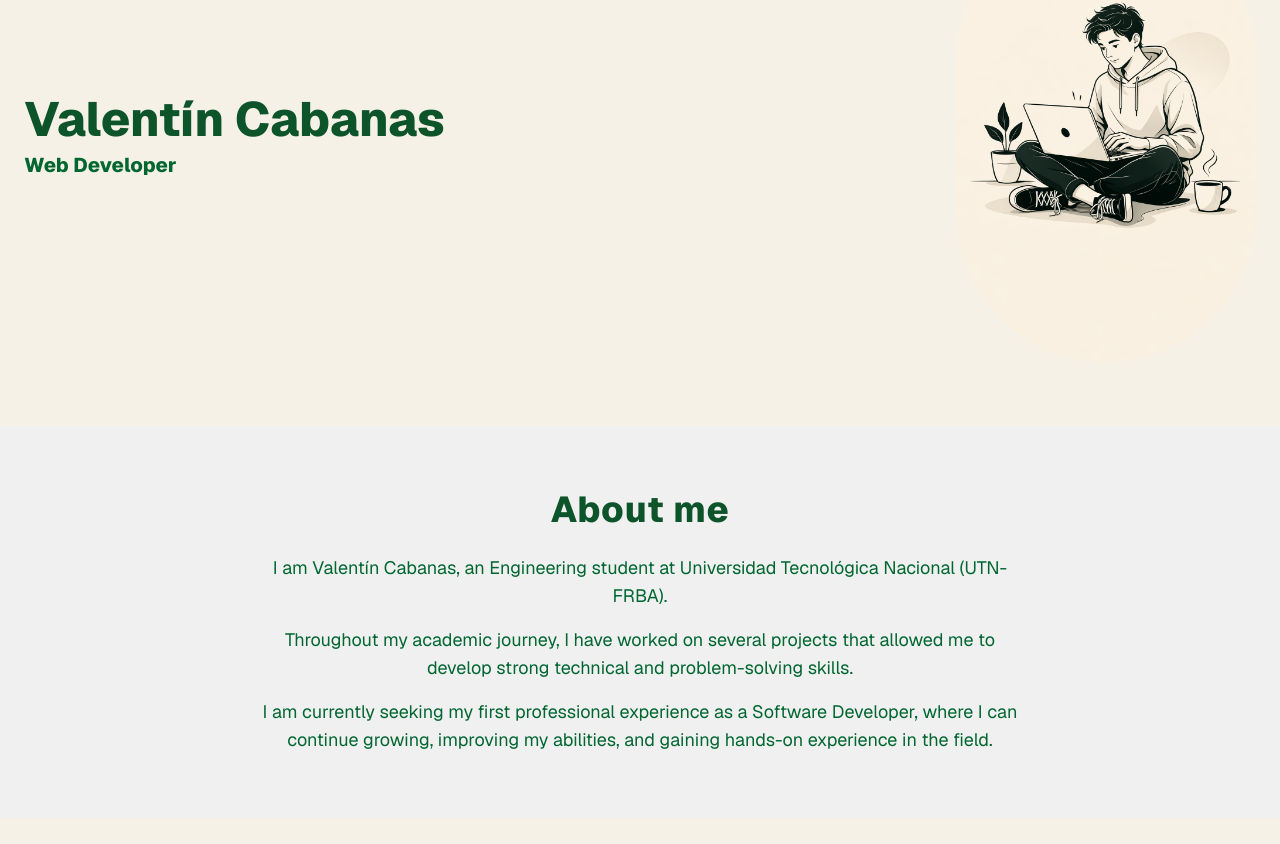
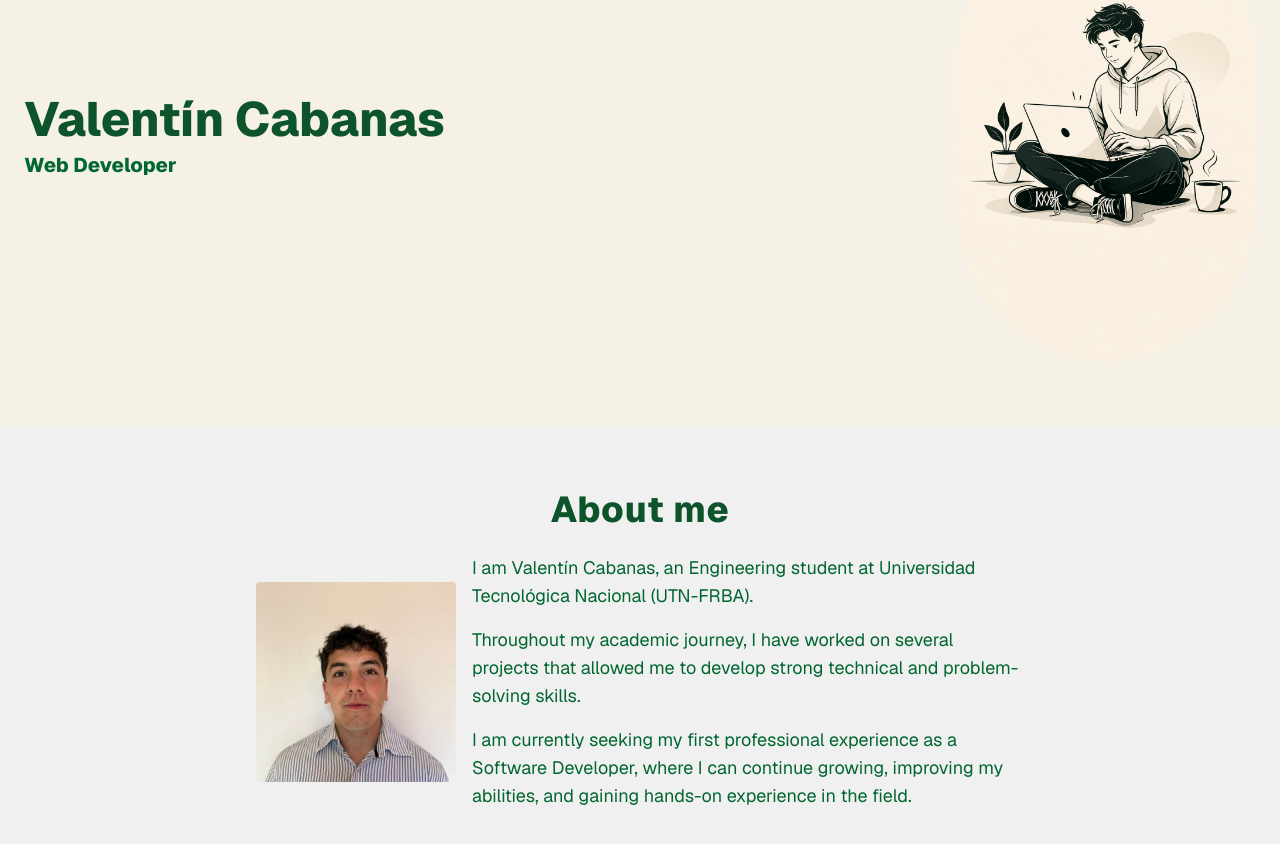
Before and after one commit to Valenc04/Portfolio, a Next.js app: page / in a window 1280 px wide. Shown: the part 216-1060 px from the top of the page. Built offline with nearby package versions, Linux system fonts and the light colour scheme.

Commit message:
Secciones terminadas, queda seccion proyectos y despues deployarlo

```diff
--- a/app/components/navbar.tsx
+++ b/app/components/navbar.tsx
@@ -1,19 +1,30 @@
 "use client";
 import { useState } from "react";
-import Link from "next/link";
 
 export default function Navbar() {
   const [menuOpen, setMenuOpen] = useState(false);
+
+  const handleSmoothScroll = (e: React.MouseEvent<HTMLAnchorElement>) => {
+    e.preventDefault();
+    const href = e.currentTarget.getAttribute("href");
+    if (!href || !href.startsWith("#")) return;
+    const id = href.slice(1);
+    const target = document.getElementById(id);
+    if (target) {
+      target.scrollIntoView({ behavior: "smooth", block: "start" });
+    }
+    setMenuOpen(false);
+  };
 
   return (
     <nav className="fixed top-0 left-0 w-full h-16 flex justify-between items-center px-4 sm:px-6 bg-[#f5f1e6] border border-black/10 text-black z-50 min-w-0">
 
       {/* Links Desktop */}
       <div className="hidden md:flex gap-6 font-sans">
-        <Link href="#home">Home</Link>
-        <Link href="#sobre">About me</Link>
-        <Link href="#proyectos">Projects</Link>
-        <Link href="#contacto">Contact</Link>
+        <a href="#home" onClick={handleSmoothScroll}>Home</a>
+        <a href="#sobre" onClick={handleSmoothScroll}>About me</a>
+        <a href="#proyectos" onClick={handleSmoothScroll}>Projects</a>
+        <a href="#contacto" onClick={handleSmoothScroll}>Contact</a>
       </div>
 
       {/* Botón Hamburguesa */}
@@ -47,10 +58,10 @@ export default function Navbar() {
         </div>
 
         <div className="flex flex-col items-center gap-8 mt-8 font-sans">
-          <Link href="#home" onClick={() => setMenuOpen(false)}>Home</Link>
-          <Link href="#sobre" onClick={() => setMenuOpen(false)}>About me</Link>
-          <Link href="#proyectos" onClick={() => setMenuOpen(false)}>Projects</Link>
-          <Link href="#contacto" onClick={() => setMenuOpen(false)}>Contact</Link>
+          <a href="#home" onClick={handleSmoothScroll}>Home</a>
+          <a href="#sobre" onClick={handleSmoothScroll}>About me</a>
+          <a href="#proyectos" onClick={handleSmoothScroll}>Projects</a>
+          <a href="#contacto" onClick={handleSmoothScroll}>Contact</a>
         </div>
       </div>
     </nav>
--- a/app/globals.css
+++ b/app/globals.css
@@ -22,6 +22,7 @@
 html {
   overflow-x: hidden;
   max-width: 100vw;
+  scroll-behavior: smooth;
 }
 
 body {
@@ -30,3 +31,11 @@ body {
   font-family: Arial, Helvetica, sans-serif;
   max-width: 100%;
 }
+
+/* Margen para que al hacer scroll suave las secciones no queden bajo la navbar fija */
+#home,
+#sobre,
+#proyectos,
+#contacto {
+  scroll-margin-top: 5rem;
+}
--- a/app/page.tsx
+++ b/app/page.tsx
@@ -4,7 +4,7 @@ import { Github, Linkedin, Mail } from "lucide-react";
 export default function Home() {
   return (
     <>
-    <main className="flex flex-col w-full min-w-0 max-w-full px-4 sm:px-6 box-border bg-[#f5f1e6] py-16">
+    <main id="home" className="flex flex-col w-full min-w-0 max-w-full px-4 sm:px-6 box-border bg-[#f5f1e6] py-16">
       <div className="flex flex-col sm:flex-row items-center justify-between gap-6">
         <div className="flex flex-col gap-2 order-1 text-center sm:text-left">
           <h1 className="text-3xl sm:text-4xl md:text-5xl font-extrabold font-sans text-green-900">Valentín Cabanas</h1>
@@ -13,7 +13,7 @@ export default function Home() {
         <Image
           className="w-full max-w-[200px] sm:max-w-[260px] md:max-w-[300px] rounded-full h-auto shrink-0 order-2"
           src="/images/chico-crema5.png"
-          alt="portrait"
+          alt="Portrait"
           width={300}
           height={200}
         />
@@ -27,7 +27,16 @@ export default function Home() {
         <h2 className="text-2xl sm:text-3xl md:text-4xl font-extrabold font-sans text-green-900 tracking-wide">
           About me
         </h2>
-        <div className="space-y-4 text-base sm:text-lg text-green-800 font-sans">
+        <div className="flex flex-col sm:flex-row items-center gap-4 w-full">
+          <div className="w-full max-w-[200px] sm:max-w-[200px] shrink-0 overflow-hidden rounded-sm aspect-[3/4] sm:aspect-square">
+            <Image
+              className="w-full h-full object-cover"
+              src="/images/foto-personal.jpeg" alt="Personal Photo"
+              width={300} height={400}
+              sizes="(max-width: 640px) 200px, 200px"
+            />
+          </div>
+          <div className="space-y-4 text-base sm:text-lg text-green-800 font-sans text-left w-full">
             <p>
               I am Valentín Cabanas, an Engineering student at Universidad Tecnológica Nacional (UTN-FRBA).
             </p>
@@ -37,6 +46,7 @@ export default function Home() {
             <p>
               I am currently seeking my first professional experience as a Software Developer, where I can continue growing, improving my abilities, and gaining hands-on experience in the field.
             </p>
+          </div>
         </div>
       </div>
     </section>
```
Lines whose indentation alone changed are shown as unchanged.
